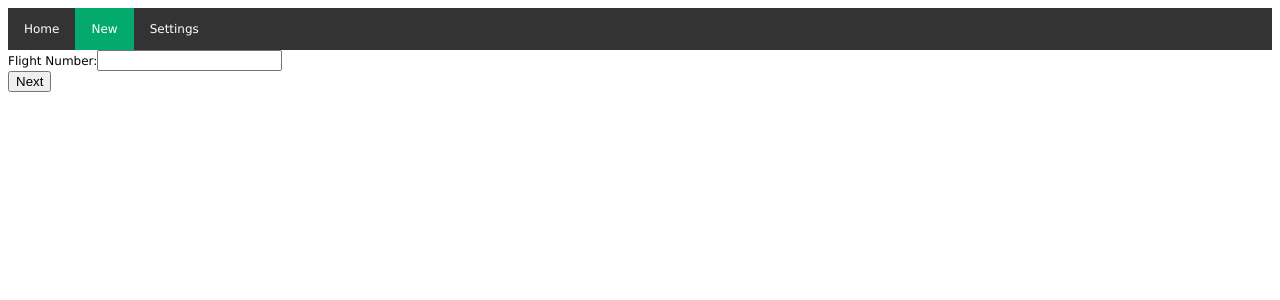
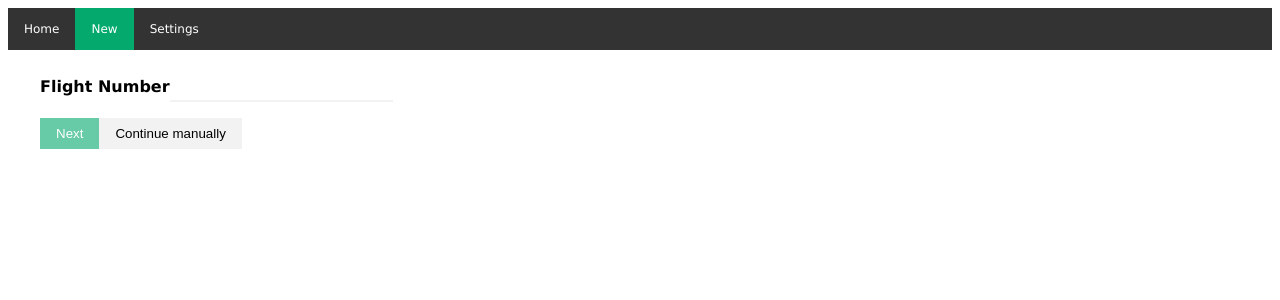
Before and after one commit to RobertDWhite/jetlog, a React (Vite) app: page /new in a window 1280 px wide. Shown: the top 300 px of the page. Built offline with nearby package versions, Linux system fonts and the light colour scheme.

Commit message:
refactor database, beautify new flight form

```diff
--- a/client/components/Home.tsx
+++ b/client/components/Home.tsx
@@ -33,9 +33,9 @@ function FlightsTable({ flights }) {
             </tr>
             { flights.map((flight) => (
             <tr>
-                <td>{flight.departureDate}</td>
-                <td>{flight.departedFrom}</td>
-                <td>{flight.arrivedAt}</td>
+                <td>{flight.date}</td>
+                <td>{flight.origin}</td>
+                <td>{flight.destination}</td>
                 <td>{flight.departureTime || "N/A"}</td>
                 <td>{flight.arrivalTime || "N/A"}</td>
                 <td>{flight.duration && new Date(flight.duration * 60 * 1000).toISOString().substring(11, 16) || "N/A"}</td>
--- a/client/components/Navbar.tsx
+++ b/client/components/Navbar.tsx
@@ -7,7 +7,7 @@ function NavItem({ to, text }) {
     return (
         <NavLink to={to}>
             { ({ isActive }) =>
-                <li className={isActive ? "navbar-item navbar-active" : "navbar-item"}>
+                <li className={isActive ? "nav-item active" : "nav-item"}>
                 {text}
                 </li>
             }
@@ -18,11 +18,9 @@ function NavItem({ to, text }) {
 export default function Navbar() {
     return(
         <nav>
-            <ul className="navbar">
-                <NavItem to="/" text="Home" />
-                <NavItem to="/new" text="New" />
-                <NavItem to="/settings" text="Settings" />
-            </ul>
+            <NavItem to="/" text="Home" />
+            <NavItem to="/new" text="New" />
+            <NavItem to="/settings" text="Settings" />
         </nav>
     );
 }
--- a/client/components/New.tsx
+++ b/client/components/New.tsx
@@ -21,6 +21,7 @@ export default function New() {
     );
 }
 
+// TODO: autofill for airports, with city/country and whatnot
 // TODO: if flightNumber isn't empty on submit, use some flight
 // tracker API to fetch flight data, and use that as initial state
 // for the manual data insertion
@@ -38,17 +39,15 @@ function ChooseMode({ data, setData }) {
 
     return(
     <form onSubmit={handleSubmit}>
-        <label>Flight Number:
+        <label>Flight Number
             <input type="text"
                    value={data.flightNumber || ''}
                    onChange={(e) => updateData(e.target.value.toUpperCase(), data.submitted)}
             />
         </label>
         <br />
-        {data.flightNumber === "" ?
-            <button onClick={() => updateData(data.flightNumber, true)}>Continue manually</button> :
-            <button onClick={() => updateData(data.flightNumber, true)}>Next</button>
-        }
+        <button onClick={() => updateData(data.flightNumber, true)} disabled={!data.flightNumber} className="primary">Next</button>
+        <button onClick={() => updateData(data.flightNumber, true)}>Continue manually</button>
     </form>
     );
 }
@@ -61,19 +60,7 @@ function FlightDetails({ flightNumber }) {
     const navigate = useNavigate();
 
     const updateFlight = (key: string, value: string | number) => {
-        setFlight(Object.defineProperty({
-            id: null,
-            flightNumber: flight.flightNumber,
-            departedFrom: flight.departedFrom,
-            departureDate: flight.departureDate,
-            departureTime: flight.departureTime,
-            arrivedAt: flight.arrivedAt,
-            arrivalDate: flight.arrivalDate,
-            arrivalTime: flight.arrivalTime,
-            seat: flight.seat,
-            duration: flight.duration,
-            airplane: flight.airplane,
-        }, key, { value: value }));
+        setFlight({...flight, [key]: value});
     }
 
     const handleChange = (event) => {
@@ -86,18 +73,20 @@ function FlightDetails({ flightNumber }) {
         event.preventDefault();
 
         // calculate duration if possible
-        console.log(flight.departureDate + flight.departureTime + flight.arrivalTime);
-        if(flight.departureDate && flight.departureTime && flight.arrivalTime) {
-            const departure = new Date(flight.departureDate + 'T' + flight.departureTime);
-            const arrival = flight.arrivalDate ?
-                            new Date(flight.arrivalDate + 'T' + flight.arrivalTime) :
-                            new Date(flight.departureDate + 'T' + flight.arrivalTime);
+        if(flight.date && flight.departureTime && flight.arrivalTime) {
+            const departure = new Date(flight.date + 'T' + flight.departureTime);
+            const arrival = new Date(flight.date + 'T' + flight.arrivalTime);
+
+            if(arrival.getTime() <= departure.getTime()) {
+                arrival.setDate(arrival.getDate() + 1);
+            }
 
             const duration_millis = arrival.getTime() - departure.getTime();
             const duration_minutes = Math.round(duration_millis / (60 * 1000));
 
             flight.duration = duration_minutes; // no time to lose
         };
+
         flightsAPI.post(flight);
 
         navigate("/");
@@ -105,71 +94,69 @@ function FlightDetails({ flightNumber }) {
 
     return (
         <form onSubmit={handleSubmit}>
-            <label> Departure Airport
+            <label>Departure Airport</label>
             <input type="text"
-                       name="departedFrom"
-                       value={flight.departedFrom || ''}
+                   name="origin"
+                   value={flight.origin || ''}
+                   onChange={handleChange}
+                   placeholder="BGY"
+                   required
+            />
+            <br />
+            <label>Arrival Airport</label>
+            <input type="text"
+                   name="destination"
+                   value={flight.destination || ''}
+                   onChange={handleChange}
+                   placeholder="EIN"
+                   required
+            />
+            <br />
+            <label>Date</label>
+            <input type="date"
+                   name="date"
+                   value={flight.date || new Date().toLocaleDateString('en-CA') }
                    onChange={handleChange}
                    required
             />
-            </label>
             <br />
-            <label> Arrival Airport
-                <input type="text"
-                       name="arrivedAt"
-                       value={flight.arrivedAt || ''}
-                       onChange={handleChange}
-                       required
-                />
-            </label>
-            <br /> <br />
-            <label> Departure Time
-                <input type="date"
-                       name="departureDate"
-                       value={flight.departureDate || ''}
-                       onChange={handleChange}
-                       required
-                />
+            <hr />
+            <label>Departure Time</label>
             <input type="time"
                    name="departureTime"
                    value={flight.departureTime || ''}
+                   placeholder="HH:mm"
                    onChange={handleChange}
             />
-            </label>
             <br />
-            <label> Arrival Time
-                <input type="date"
-                       name="arrivalDate"
-                       value={flight.arrivalDate || ''}
-                       onChange={handleChange}
-                />
+            <label>Arrival Time</label>
             <input type="time"
                    name="arrivalTime"
                    value={flight.arrivalTime || ''}
+                   placeholder="HH:mm"
                    onChange={handleChange}
             />
-            </label>
-            <br /><br />
-            <label> Seat Type
+            <br />
+            <hr />
+            <label>Seat Type</label>
             <select name="seat"
                     value={flight.seat || ''}
                     onChange={handleChange}>
                 <option value="">Select</option>
                 <option value="aisle">Aisle</option>
                 <option value="middle">Middle</option>
-                    <option value="Window">Window</option>
+                <option value="window">Window</option>
             </select>
-            </label>
             <br />
-            <label> Airplane
+            <label>Airplane</label>
             <input type="text"
                    name="airplane"
                    value={flight.airplane || ''}
+                   placeholder="B738"
                    onChange={handleChange}
             />
-            </label>
             <br /><br />
-            <button type="submit">Done</button>
+            <button type="submit" className="primary">Done</button>
         </form>
     );
 }
--- a/client/css/jetlog.css
+++ b/client/css/jetlog.css
@@ -1,3 +1,80 @@
 body {
-    font: normal 12px Verdana, Arial, sans-serif
+    font: 12px Verdana, Arial, sans-serif
 }
+
+hr {
+    border: 1px solid #333;
+}
+
+form {
+    margin: 16px 32px;
+}
+
+button {
+    background-color: #F2F2F2;
+    border: none;
+    padding: 8px 16px;
+    margin: 8px 0;
+
+    transition-duration: 0.2s;
+}
+
+button:hover {
+    background-color: #DDD;
+}
+
+button:disabled {
+    opacity: 0.6;
+    cursor: not-allowed;
+}
+
+button.primary {
+    background-color: #04AA6D;
+    color: white;
+}
+
+button.primary:hover {
+    background-color: #018957;
+}
+
+input {
+    font-size: 16px;
+    padding: 4px 8px;
+    margin: 8px 0;
+    box-sizing: border-box;
+    outline: none;
+
+    border:none;
+    border-bottom: 2px solid #F2F2F2;
+
+    transition-duration: 0.2s;
+}
+
+input:focus {
+    border-bottom: 2px solid #04AA6D;
+}
+
+select {
+    font-size: 16px;
+    padding: 4px 8px;
+    margin: 8px 0;
+    box-sizing: border-box;
+    outline: none;
+
+    border: 2px solid #F2F2F2;
+
+    background-color: white;
+
+    transition-duration: 0.2s;
+}
+
+select:focus {
+    border: 2px solid #04AA6D;
+}
+
+label {
+    font-weight: bold;
+    font-size: 16px;
+
+    margin-right: 10px;
+}
--- a/client/css/navbar.css
+++ b/client/css/navbar.css
@@ -1,4 +1,4 @@
-.navbar {
+nav {
     list-style-type: none;
     margin: 0;
     padding: 0;
@@ -6,27 +6,29 @@
     background-color: #333;
 }
 
-.navbar-item {
+.nav-item {
     float: left;
     display: block;
     color: white;
     text-align: center;
     padding: 14px 16px;
     text-decoration: none;
+
+    transition-duration: 0.2s !important;
 }
 
-.navbar-item:hover {
+.nav-item:hover {
     background-color: #111;
 }
 
-.navbar-item .right {
+.nav-item.right {
     float: right;
 }
 
-.navbar-active {
+.nav-item.active {
     background-color: #04AA6D;
 }
 
-.navbar-active:hover {
+.nav-item.active:hover {
     background-color: #018957;
 }
```
Also changed, not shown: client/models.ts (+4 -5 lines). Lines whose indentation alone changed are shown as unchanged.
